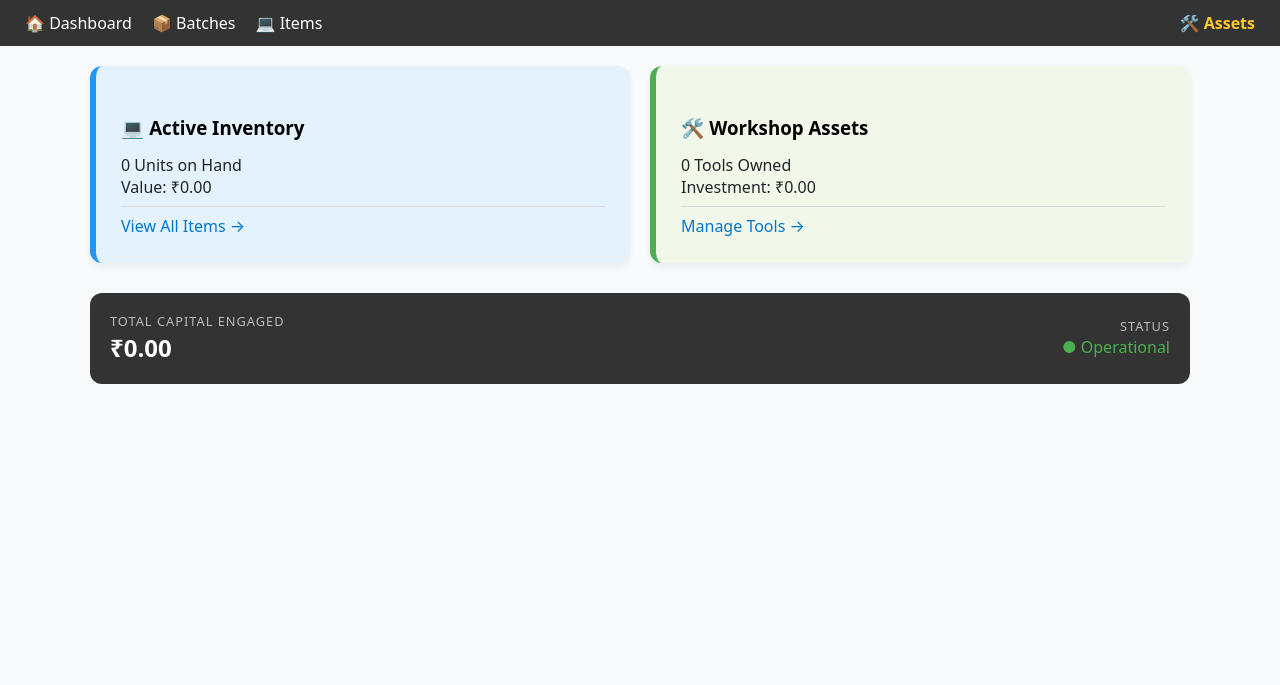
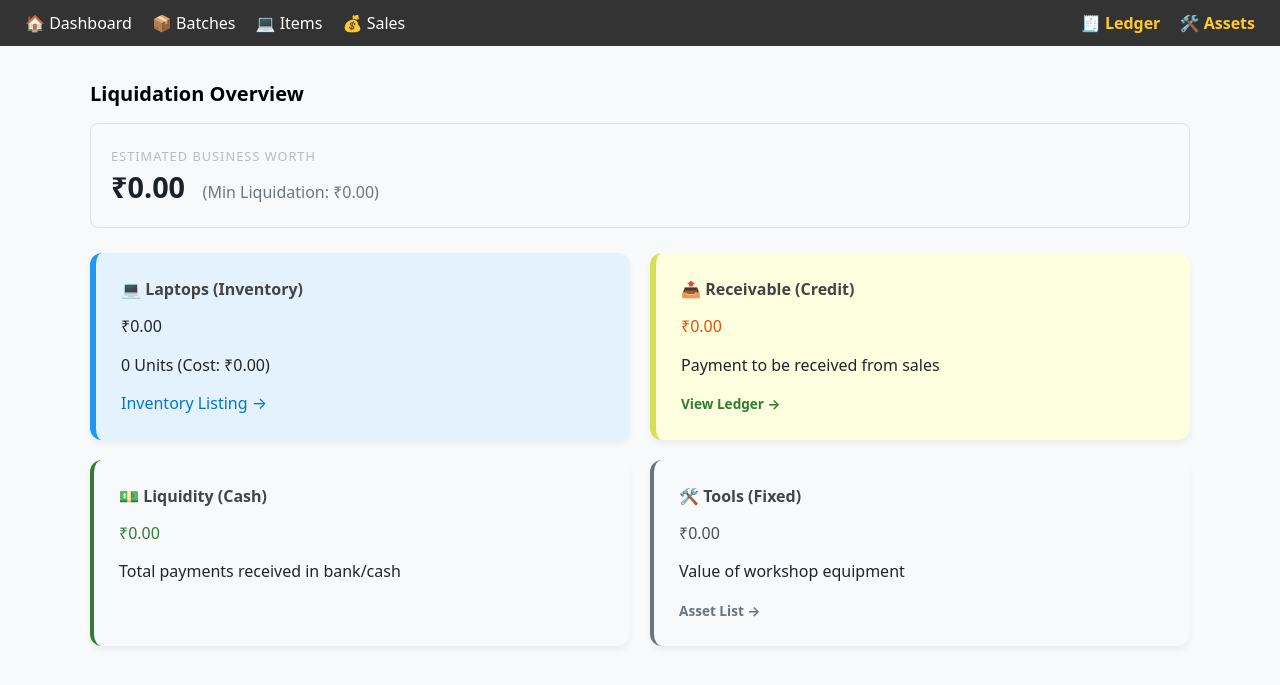
Before and after one commit to pannet1/asset-manager, a FastAPI app: page / in a window 1280 px wide. Shown: the top 685 px of the page. Run offline with FastAPI, Linux system fonts and the light colour scheme.

Commit message:
add sales

```diff
--- a/database.py
+++ b/database.py
@@ -1,13 +1,12 @@
-
-
-# database.py
-from sqlalchemy import create_engine, Column, Integer, String, Float, Date, ForeignKey
-from sqlalchemy.orm import sessionmaker, relationship, declarative_base
+# path: database.py
+from sqlalchemy import Column, Date, Float, ForeignKey, Integer, String, create_engine
+from sqlalchemy.orm import declarative_base, relationship, sessionmaker
 
 DATABASE_URL = "sqlite:///./data/business.db"
 engine = create_engine(DATABASE_URL, connect_args={"check_same_thread": False})
 SessionLocal = sessionmaker(autocommit=False, autoflush=False, bind=engine)
 Base = declarative_base()
+
 
 class Batch(Base):
     __tablename__ = "batches"
@@ -17,10 +16,11 @@ class Batch(Base):
     date = Column(Date)
     items = relationship("Inventory", back_populates="batch")
 
+
 class Inventory(Base):
     __tablename__ = "inventory"
     inventory_id = Column(Integer, primary_key=True, index=True)
-    batch_id = Column(Integer, ForeignKey('batches.id'))
+    batch_id = Column(Integer, ForeignKey("batches.id"))
     brand = Column(String)
     model = Column(String)
     serial = Column(String, unique=True)
@@ -30,18 +30,58 @@ class Inventory(Base):
     intended_profit = Column(String)
     selling_price = Column(Float, nullable=True)
     status = Column(String, default="In-Stock")
+
+    # Links item to a specific sale
+    sale_id = Column(Integer, ForeignKey("sales.id"), nullable=True)
     batch = relationship("Batch", back_populates="items")
-
-def get_db():
-    db = SessionLocal()
-    try: yield db
-    finally: db.close()
+    sale_record = relationship("Sale", back_populates="items")
 
 
-# database.py additions
+class Customer(Base):
+    __tablename__ = "customers"
+    id = Column(Integer, primary_key=True, index=True)
+    name = Column(String, index=True)
+    sales = relationship("Sale", back_populates="customer")
+
+
+class Sale(Base):
+    __tablename__ = "sales"
+    id = Column(Integer, primary_key=True, index=True)
+    customer_id = Column(Integer, ForeignKey("customers.id"))
+    sale_date = Column(Date)
+    total_amount = Column(Float)
+    amount_paid = Column(
+        Float, default=0.0
+    )  # Keeps current total for quick dashboard math
+
+    customer = relationship("Customer", back_populates="sales")
+    items = relationship("Inventory", back_populates="sale_record")
+    # New relationship to track every installment
+    payments = relationship("PaymentLog", back_populates="sale")
+
+
+class PaymentLog(Base):
+    __tablename__ = "payment_logs"
+    id = Column(Integer, primary_key=True, index=True)
+    sale_id = Column(Integer, ForeignKey("sales.id"))
+    amount_received = Column(Float)
+    payment_date = Column(Date)
+    note = Column(String, nullable=True)  # e.g., "GPay", "Cash", "Cheque"
+
+    sale = relationship("Sale", back_populates="payments")
+
+
 class Asset(Base):
     __tablename__ = "assets"
     id = Column(Integer, primary_key=True, index=True)
     name = Column(String)
     cost = Column(Float)
     purchase_date = Column(Date)
+
+
+def get_db():
+    db = SessionLocal()
+    try:
+        yield db
+    finally:
+        db.close()
--- a/main.py
+++ b/main.py
@@ -1,13 +1,13 @@
 # main.py
-from fastapi import FastAPI, Request, Depends
+from fastapi import Depends, FastAPI, Request
 from fastapi.responses import HTMLResponse
+from fastapi.staticfiles import StaticFiles
 from fastapi.templating import Jinja2Templates
-from fastapi.staticfiles import StaticFiles
-from sqlalchemy.orm import Session
-from sqlalchemy import func # Add this import
+from sqlalchemy import func  # Add this import
+from sqlalchemy.orm import Session  # Add this line
 
-from database import engine, Base, get_db, Inventory, Asset
-from routes import inventory, asset  # Import both routers
+from database import Asset, Base, Inventory, Sale, engine, get_db
+from routes import asset, inventory, sales  # Import both routers
 
 # Initialize Database Tables
 Base.metadata.create_all(bind=engine)
@@ -21,26 +21,56 @@ templates = Jinja2Templates(directory="templates")
 # Register Routers
 app.include_router(inventory.router)
 app.include_router(asset.router)
+app.include_router(sales.router)
 
 
-@app.get("/", response_class=HTMLResponse)
-async def dashboard(request: Request, db: Session = Depends(get_db)):
-    # 1. Inventory Stats (Excluding 'Sold')
-    inventory_stats = db.query(
-        func.count(Inventory.inventory_id).label("count"),
-        func.sum(Inventory.purchase_price).label("total_cost")
-    ).filter(Inventory.status != "Sold").first()
+@app.get("/")
+def dashboard(request: Request, db: Session = Depends(get_db)):
+    # a) Fixed Assets (Tools)
+    asset_val = db.query(func.sum(Asset.cost)).scalar() or 0
 
-    # 2. Asset Stats
-    asset_stats = db.query(
-        func.count(Asset.id).label("count"),
-        func.sum(Asset.cost).label("total_cost")
-    ).first()
+    # b) Inventory: Fetch both Cost and Market Value
+    # stock_cost = Minimum value (what you paid)
+    # stock_market = Maximum value (what you expect to get)
+    stock_cost = (
+        db.query(func.sum(Inventory.purchase_price))
+        .filter(Inventory.status != "Sold")
+        .scalar()
+        or 0
+    )
+    stock_market = (
+        db.query(func.sum(Inventory.selling_price))
+        .filter(Inventory.status != "Sold")
+        .scalar()
+        or 0
+    )
 
-    return templates.TemplateResponse("dashboard.html", {
-        "request": request,
-        "item_count": inventory_stats.count or 0,
-        "stock_value": inventory_stats.total_cost or 0.0,
-        "asset_count": asset_stats.count or 0,
-        "asset_value": asset_stats.total_cost or 0.0
-    })
+    # c) Outstanding Receivables
+    sales = db.query(Sale).all()
+    total_receivable = sum((s.total_amount - s.amount_paid) for s in sales)
+
+    # d) Liquidity (Cash/Checking): Total payments collected so far
+    total_cash_received = db.query(func.sum(Sale.amount_paid)).scalar() or 0
+
+    # Calculation Logic
+    # Min Worth: Stock Cost + Cash (Assumes tools are worth $0 and no profit made)
+    min_worth = stock_cost + total_cash_received
+    # Max Worth: Assets + Stock Market + Receivables + Cash
+    max_worth = asset_val + stock_market + total_receivable + total_cash_received
+
+    item_count = db.query(Inventory).filter(Inventory.status != "Sold").count()
+
+    return templates.TemplateResponse(
+        "dashboard.html",
+        {
+            "request": request,
+            "min_worth": min_worth,
+            "max_worth": max_worth,
+            "stock_cost": stock_cost,
+            "stock_market": stock_market,
+            "total_receivable": total_receivable,
+            "total_cash": total_cash_received,
+            "item_count": item_count,
+            "asset_value": asset_val,
+        },
+    )
--- a/templates/base.html
+++ b/templates/base.html
@@ -1,10 +1,13 @@
-<!DOCTYPE html>
+<!doctype html>
 <html lang="en">
     <head>
-    <meta charset="UTF-8">
+        <meta charset="UTF-8" />
         <title>Ecomsense Manager</title>
-    <link rel="stylesheet" href="https://cdn.jsdelivr.net/npm/water.css@2/out/water.css">
-    <link rel="stylesheet" href="/static/styles.css?v=1.3">
+        <link
+            rel="stylesheet"
+            href="https://cdn.jsdelivr.net/npm/water.css@2/out/water.css"
+        />
+        <link rel="stylesheet" href="/static/styles.css?v=1.3" />
     </head>
     <body>
         <nav>
@@ -12,13 +15,15 @@
                 <a href="/">🏠 Dashboard</a>
                 <a href="/batch">📦 Batches</a>
                 <a href="/all-items">💻 Items</a>
+                <a href="/sales">💰 Sales</a>
             </div>
             <div class="nav-right">
+                <a href="/ledger" style="color: #ffca28; margin-right: 15px"
+                    >🧾 Ledger</a
+                >
                 <a href="/assets-list">🛠️ Assets</a>
             </div>
         </nav>
-    <main class="container">
-        {% block content %}{% endblock %}
-    </main>
+        <main class="container">{% block content %}{% endblock %}</main>
     </body>
 </html>
--- a/templates/dashboard.html
+++ b/templates/dashboard.html
@@ -1,31 +1,75 @@
-{% extends "base.html" %}
-{% block content %}
-<div class="dashboard-grid">
-    <div class="card card-blue">
-        <h3>💻 Active Inventory</h3>
-        <div class="card-val">{{ item_count }} <span class="card-sub">Units on Hand</span></div>
-        <div class="price-display">Value: ₹{{ "{:,.2f}".format(stock_value) }}</div>
-        <hr>
-        <a href="/all-items">View All Items →</a>
+{% extends "base.html" %} {% block content %}
+<div class="page-header-compact">
+    <h3 class="title-small">Liquidation Overview</h3>
+
+    <div
+        class="summary-bar"
+        style="
+            margin-bottom: 25px;
+            padding: 20px;
+            background: #f8f9fa;
+            border: 1px solid #dee2e6;
+            border-radius: 8px;
+        "
+    >
+        <div style="width: 100%">
+            <span class="summary-label">Estimated Business Worth</span>
+            <div class="summary-val" style="font-size: 1.8rem; color: #1a202c">
+                ₹{{ "{:,.2f}".format(max_worth) }}
+                <span
+                    style="
+                        font-size: 1rem;
+                        color: #6c757d;
+                        font-weight: normal;
+                        margin-left: 10px;
+                    "
+                >
+                    (Min Liquidation: ₹{{ "{:,.2f}".format(min_worth) }})
+                </span>
+            </div>
+        </div>
     </div>
 
-    <div class="card card-green">
-        <h3>🛠️ Workshop Assets</h3>
-        <div class="card-val">{{ asset_count }} <span class="card-sub">Tools Owned</span></div>
-        <div class="price-display">Investment: ₹{{ "{:,.2f}".format(asset_value) }}</div>
-        <hr>
-        <a href="/assets-list">Manage Tools →</a>
-    </div>
-</div>
+    <div class="dashboard-grid">
+        <div class="card card-blue">
+            <h4 class="section-title">💻 Laptops (Inventory)</h4>
+            <div class="card-val">₹{{ "{:,.2f}".format(stock_market) }}</div>
+            <p class="text-muted">
+                {{ item_count }} Units (Cost: ₹{{ "{:,.2f}".format(stock_cost)
+                }})
+            </p>
+            <a href="/all-items" class="action-link-blue"
+                >Inventory Listing →</a
+            >
+        </div>
 
-<div class="summary-bar">
-    <div>
-        <div class="summary-label">Total Capital Engaged</div>
-        <div class="summary-val">₹{{ "{:,.2f}".format(stock_value + asset_value) }}</div>
-    </div>
-    <div style="text-align: right;">
-        <div class="summary-label">Status</div>
-        <div style="color: #4caf50;">● Operational</div>
+        <div class="card card-yellow">
+            <h4 class="section-title">📤 Receivable (Credit)</h4>
+            <div class="card-val" style="color: #e65100">
+                ₹{{ "{:,.2f}".format(total_receivable) }}
+            </div>
+            <p class="text-muted">Payment to be received from sales</p>
+            <a href="/ledger" class="action-link">View Ledger →</a>
+        </div>
+
+        <div class="card" style="border-left: 4px solid #2e7d32">
+            <h4 class="section-title">💵 Liquidity (Cash)</h4>
+            <div class="card-val" style="color: #2e7d32">
+                ₹{{ "{:,.2f}".format(total_cash) }}
+            </div>
+            <p class="text-muted">Total payments received in bank/cash</p>
+        </div>
+
+        <div class="card" style="border-left: 4px solid #6c757d">
+            <h4 class="section-title">🛠️ Tools (Fixed)</h4>
+            <div class="card-val" style="color: #495057">
+                ₹{{ "{:,.2f}".format(asset_value) }}
+            </div>
+            <p class="text-muted">Value of workshop equipment</p>
+            <a href="/assets-list" class="action-link" style="color: #6c757d"
+                >Asset List →</a
+            >
+        </div>
     </div>
 </div>
 {% endblock %}
```
Also changed, not shown: routes/sales.py (added, +110 -0 lines), static/styles.css (+36 -0 lines), templates/ledger.html (added, +76 -0 lines), templates/sales.html (added, +72 -0 lines). Lines whose indentation alone changed are shown as unchanged.
